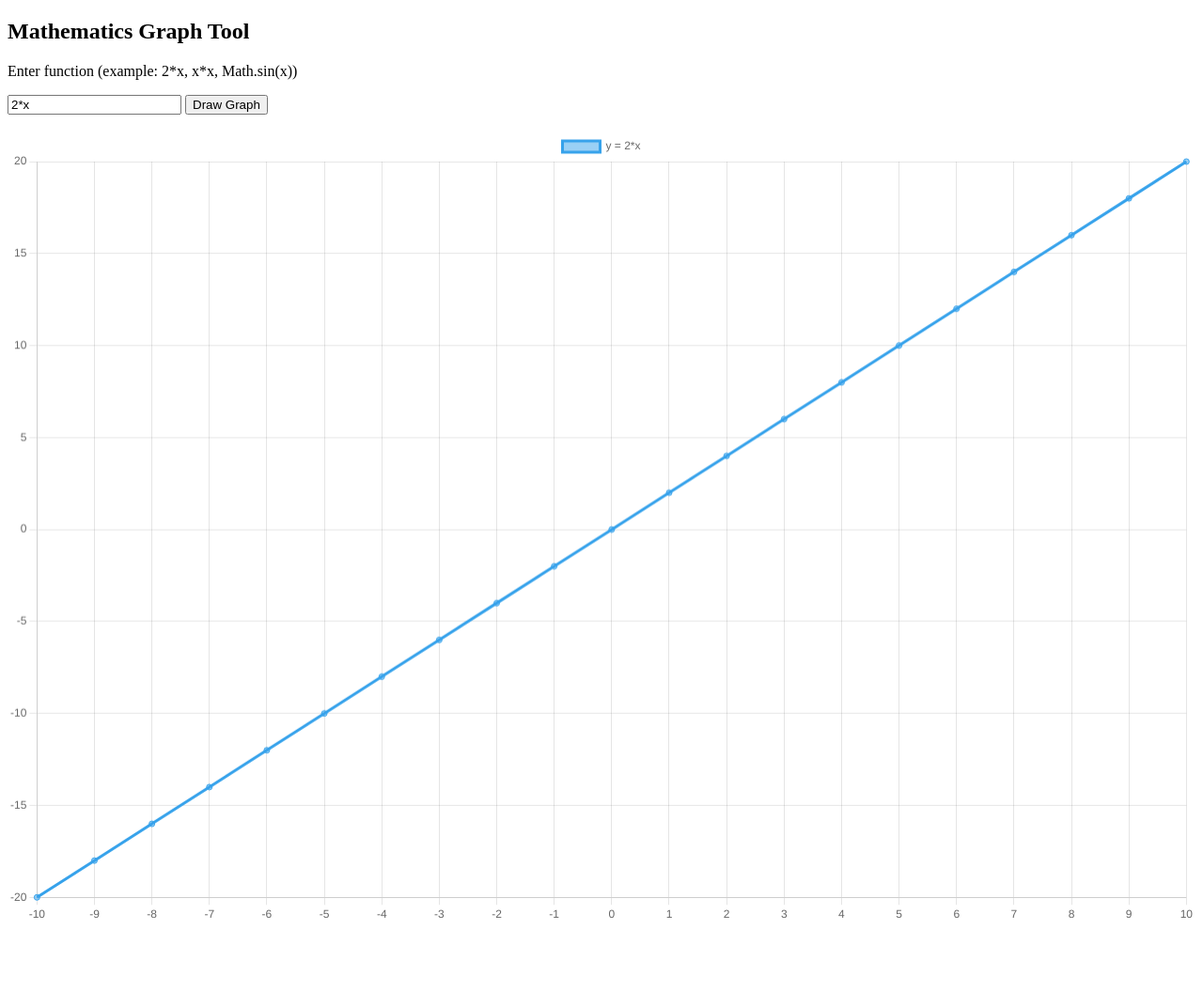
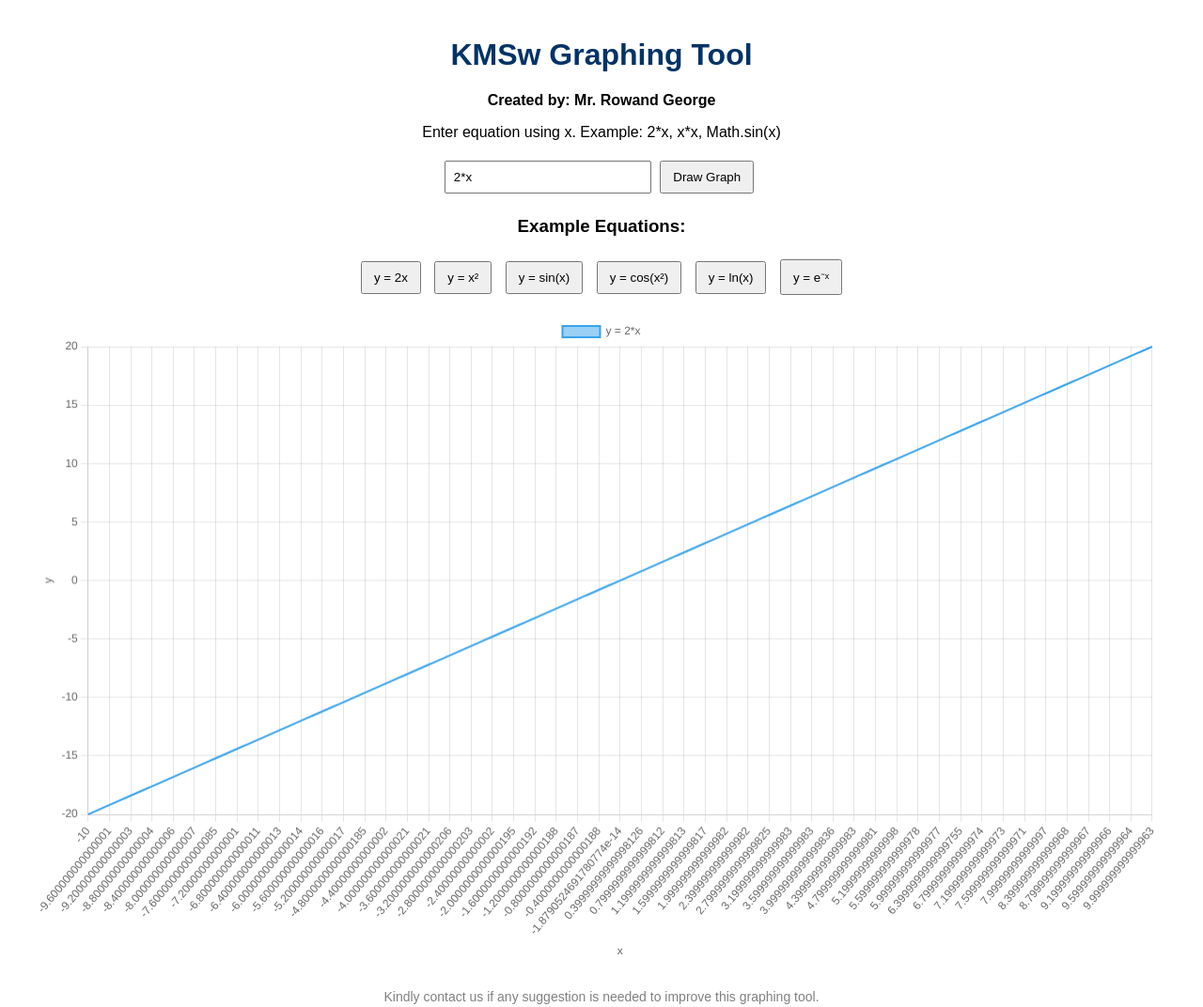
Before and after one commit to rowandjot123/math-graph-tool, a plain HTML site: page index.html in a window 1280 px wide. Shown: the whole page at 94% size. Before the commit the page ends 991 px from the top, so only its background shows below. Drawn offline with nearby package versions, Linux system fonts and the light colour scheme.

Commit message:
Add files via upload

```diff
--- a/index.html
+++ b/index.html
@@ -1,25 +1,76 @@
 <!DOCTYPE html>
 <html>
 <head>
-<title>Mathematics Graph Tool</title>
+<title>KMSw Graphing Tool</title>
 <script src="https://cdn.jsdelivr.net/npm/chart.js"></script>
+
+<style>
+body {
+  font-family: Arial;
+  text-align: center;
+  margin: 40px;
+}
+
+h1 {
+  color: #003366;
+}
+
+button {
+  margin: 5px;
+  padding: 8px 12px;
+  cursor: pointer;
+}
+
+input {
+  padding: 8px;
+  width: 200px;
+}
+
+footer {
+  margin-top: 30px;
+  font-size: 14px;
+  color: gray;
+}
+</style>
+
 </head>
 
 <body>
 
-<h2>Mathematics Graph Tool</h2>
-<p>Enter function (example: 2*x, x*x, Math.sin(x))</p>
+<h1>KMSw Graphing Tool</h1>
+
+<p><b>Created by: Mr. Rowand George</b></p>
+
+<p>Enter equation using x. Example: 2*x, x*x, Math.sin(x)</p>
 
 <input type="text" id="equation" value="2*x">
 <button onclick="drawGraph()">Draw Graph</button>
 
+<h3>Example Equations:</h3>
+
+<button onclick="setEq('2*x')">y = 2x</button>
+<button onclick="setEq('x*x')">y = x²</button>
+<button onclick="setEq('Math.sin(x)')">y = sin(x)</button>
+<button onclick="setEq('Math.cos(x*x)')">y = cos(x²)</button>
+<button onclick="setEq('Math.log(x)')">y = ln(x)</button>
+<button onclick="setEq('Math.exp(-x)')">y = e⁻ˣ</button>
+
 <br><br>
 
-<canvas id="myChart" width="600" height="400"></canvas>
+<canvas id="myChart" width="700" height="400"></canvas>
+
+<footer>
+Kindly contact us if any suggestion is needed to improve this graphing tool.
+</footer>
 
 <script>
 
 let chart;
+
+function setEq(eq) {
+  document.getElementById("equation").value = eq;
+  drawGraph();
+}
 
 function drawGraph() {
 
@@ -28,9 +79,16 @@ function drawGraph() {
   let xValues = [];
   let yValues = [];
 
-  for (let x = -10; x <= 10; x++) {
-    xValues.push(x);
-    yValues.push(eval(eq));
+  for (let x = -10; x <= 10; x += 0.1) {
+
+    try {
+      xValues.push(x);
+      yValues.push(eval(eq));
+    }
+    catch {
+      yValues.push(null);
+    }
+
   }
 
   if(chart) chart.destroy();
@@ -41,8 +99,20 @@ function drawGraph() {
       labels: xValues,
       datasets: [{
         label: "y = " + eq,
-        data: yValues
+        data: yValues,
+        borderWidth: 2,
+        pointRadius: 0
       }]
+    },
+    options: {
+      scales: {
+        x: {
+          title: { display: true, text: "x" }
+        },
+        y: {
+          title: { display: true, text: "y" }
+        }
+      }
     }
   });
 
```
